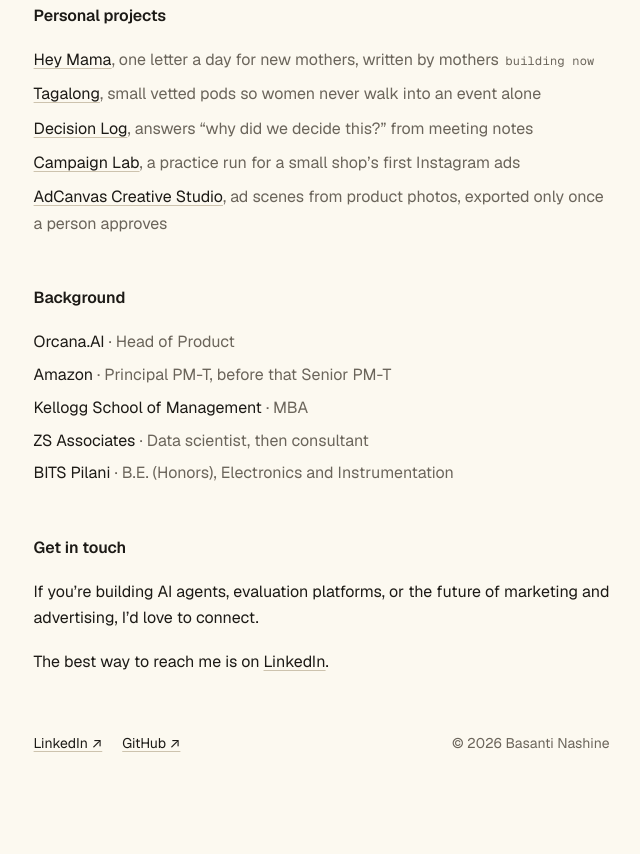
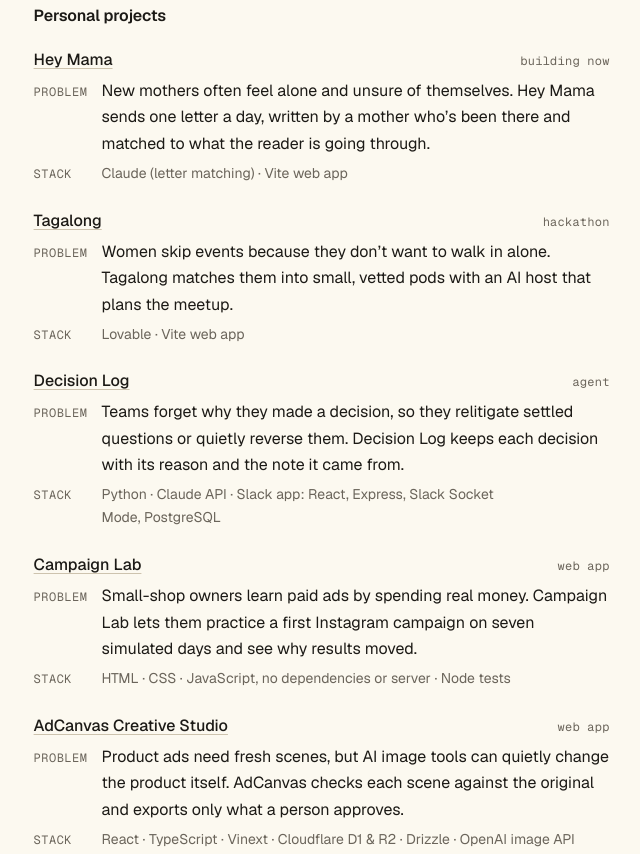
Before and after one commit to basantinashine-dotcom/basantinashine-dotcom.github.io, a plain HTML site: page index.html in a window 1280 px wide. Shown: the part 1515-2369 px from the top of the page, without its empty margins (152-792 px from the left). Before the commit the page ends 2318 px from the top, so only its background shows below. Drawn offline with nearby package versions, Linux system fonts and the light colour scheme.

Commit message:
Describe each Home project with its customer problem and stack
Replace the one-line Personal projects list on Home with a short entry
per project: the customer problem it solves and its tech stack, taken
from each project's README, package files or live site. Bump the
stylesheet version for the new styles.

Co-Authored-By: Claude Opus 5.5 <noreply@anthropic.com>
Claude-Session: https://claude.ai/code/session_01JzbtkytaMBowCsF1ek95wq

```diff
--- a/index.html
+++ b/index.html
@@ -15,7 +15,7 @@
 <link rel="preconnect" href="https://fonts.googleapis.com">
 <link rel="preconnect" href="https://fonts.gstatic.com" crossorigin>
 <link rel="stylesheet" href="https://fonts.googleapis.com/css2?family=Geist:wght@400;500;600&family=Geist+Mono:wght@400&display=swap">
-<link rel="stylesheet" href="style.css?v=2026-11-20">
+<link rel="stylesheet" href="style.css?v=2026-11-20b">
 </head>
 <body>
 <main>
@@ -69,12 +69,32 @@
 
   <section aria-labelledby="projects">
     <h2 id="projects">Personal projects</h2>
-    <ul class="list">
-      <li><a href="projects/#hey-mama">Hey Mama</a><span class="muted">, one letter a day for new mothers, written by mothers</span><span class="mono">building now</span></li>
-      <li><a href="projects/#tagalong">Tagalong</a><span class="muted">, small vetted pods so women never walk into an event alone</span></li>
-      <li><a href="projects/#decision-log">Decision Log</a><span class="muted">, answers “why did we decide this?” from meeting notes</span></li>
-      <li><a href="projects/#campaign-lab">Campaign Lab</a><span class="muted">, a practice run for a small shop’s first Instagram ads</span></li>
-      <li><a href="projects/#adcanvas">AdCanvas Creative Studio</a><span class="muted">, ad scenes from product photos, exported only once a person approves</span></li>
+    <ul class="projlist">
+      <li>
+        <div class="proj-head"><a href="projects/#hey-mama">Hey Mama</a><span class="mono">building now</span></div>
+        <p><span class="tag">Problem</span>New mothers often feel alone and unsure of themselves. Hey Mama sends one letter a day, written by a mother who’s been there and matched to what the reader is going through.</p>
+        <p class="stack"><span class="tag">Stack</span>Claude (letter matching) · Vite web app</p>
+      </li>
+      <li>
+        <div class="proj-head"><a href="projects/#tagalong">Tagalong</a><span class="mono">hackathon</span></div>
+        <p><span class="tag">Problem</span>Women skip events because they don’t want to walk in alone. Tagalong matches them into small, vetted pods with an AI host that plans the meetup.</p>
+        <p class="stack"><span class="tag">Stack</span>Lovable · Vite web app</p>
+      </li>
+      <li>
+        <div class="proj-head"><a href="projects/#decision-log">Decision Log</a><span class="mono">agent</span></div>
+        <p><span class="tag">Problem</span>Teams forget why they made a decision, so they relitigate settled questions or quietly reverse them. Decision Log keeps each decision with its reason and the note it came from.</p>
+        <p class="stack"><span class="tag">Stack</span>Python · Claude API · Slack app: React, Express, Slack Socket Mode, PostgreSQL</p>
+      </li>
+      <li>
+        <div class="proj-head"><a href="projects/#campaign-lab">Campaign Lab</a><span class="mono">web app</span></div>
+        <p><span class="tag">Problem</span>Small-shop owners learn paid ads by spending real money. Campaign Lab lets them practice a first Instagram campaign on seven simulated days and see why results moved.</p>
+        <p class="stack"><span class="tag">Stack</span>HTML · CSS · JavaScript, no dependencies or server · Node tests</p>
+      </li>
+      <li>
+        <div class="proj-head"><a href="projects/#adcanvas">AdCanvas Creative Studio</a><span class="mono">web app</span></div>
+        <p><span class="tag">Problem</span>Product ads need fresh scenes, but AI image tools can quietly change the product itself. AdCanvas checks each scene against the original and exports only what a person approves.</p>
+        <p class="stack"><span class="tag">Stack</span>React · TypeScript · Vinext · Cloudflare D1 &amp; R2 · Drizzle · OpenAI image API</p>
+      </li>
     </ul>
   </section>
 
--- a/style.css
+++ b/style.css
@@ -130,6 +130,29 @@ section { display: flex; flex-direction: column; gap: 1.1rem; }
 .list .mono { color: var(--muted); margin-left: 0.4rem; white-space: nowrap; }
 .career { list-style: none; padding: 0; display: flex; flex-direction: column; gap: 0.4rem; }
 
+/* Personal projects on Home: problem and stack for each */
+.projlist { list-style: none; padding: 0; display: flex; flex-direction: column; gap: 1.4rem; }
+.projlist li { display: flex; flex-direction: column; gap: 0.3rem; }
+.proj-head { display: flex; flex-wrap: wrap; align-items: baseline; justify-content: space-between; column-gap: 1rem; }
+.proj-head a { font-weight: 500; }
+.proj-head .mono { color: var(--muted); }
+.projlist .tag {
+  display: inline-block;
+  width: 4.25rem;
+  text-indent: 0;
+  font-family: var(--font-mono);
+  font-size: var(--tiny);
+  letter-spacing: 0.04em;
+  text-transform: uppercase;
+  color: var(--muted);
+}
+.projlist p { padding-left: 4.25rem; text-indent: -4.25rem; }
+.projlist .stack { font-size: var(--small); color: var(--muted); }
+@media (max-width: 480px) {
+  .projlist p { padding-left: 0; text-indent: 0; }
+  .projlist .tag { display: block; width: auto; }
+}
+
 /* Work and Projects pages */
 .page-head { gap: 0.4rem; }
 .entries { display: flex; flex-direction: column; gap: 2.75rem; }
```
Also changed, not shown: agents/index.html (+1 -1 lines), projects/index.html (+1 -1 lines), work/index.html (+1 -1 lines), 1 other file.
